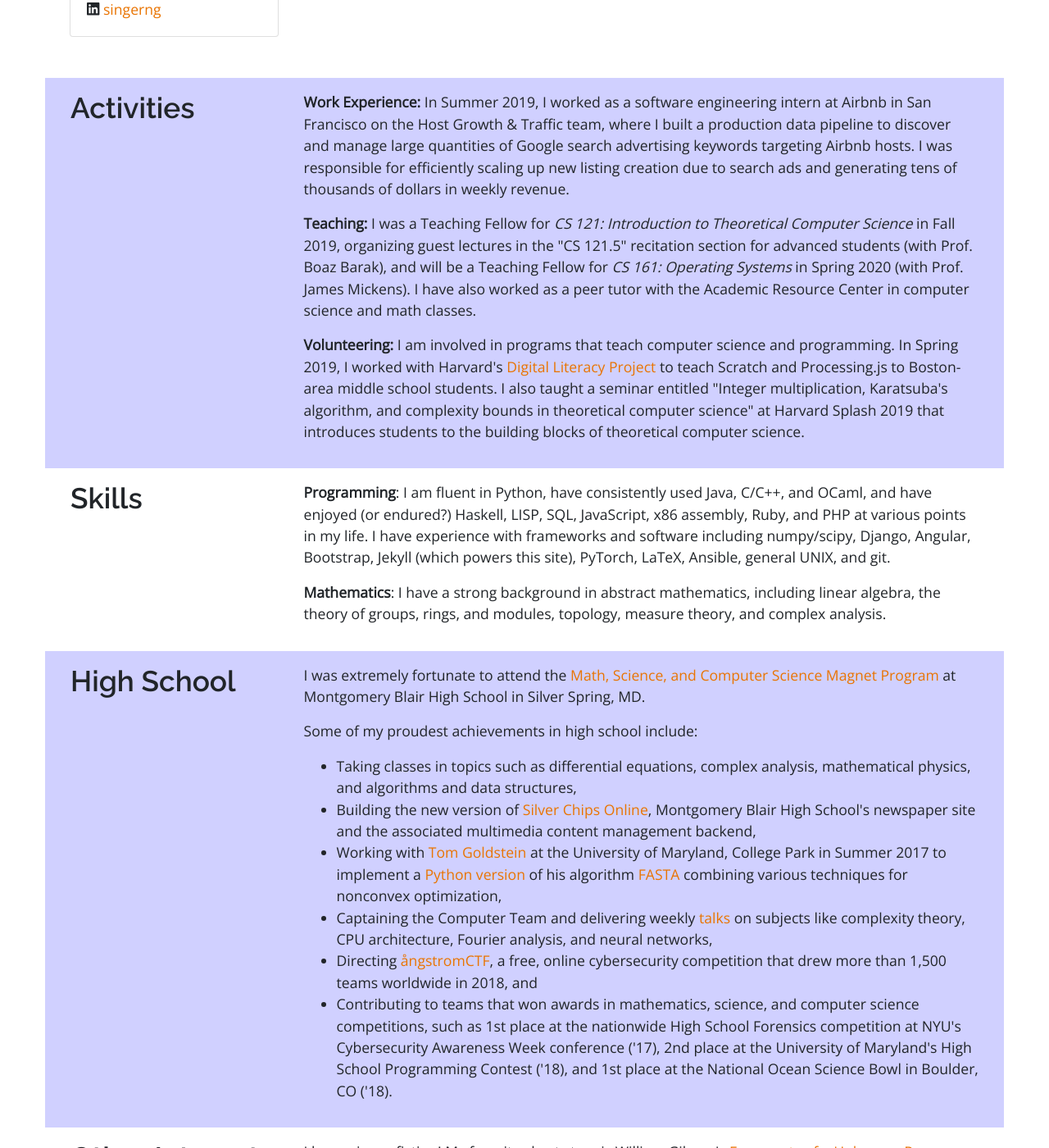
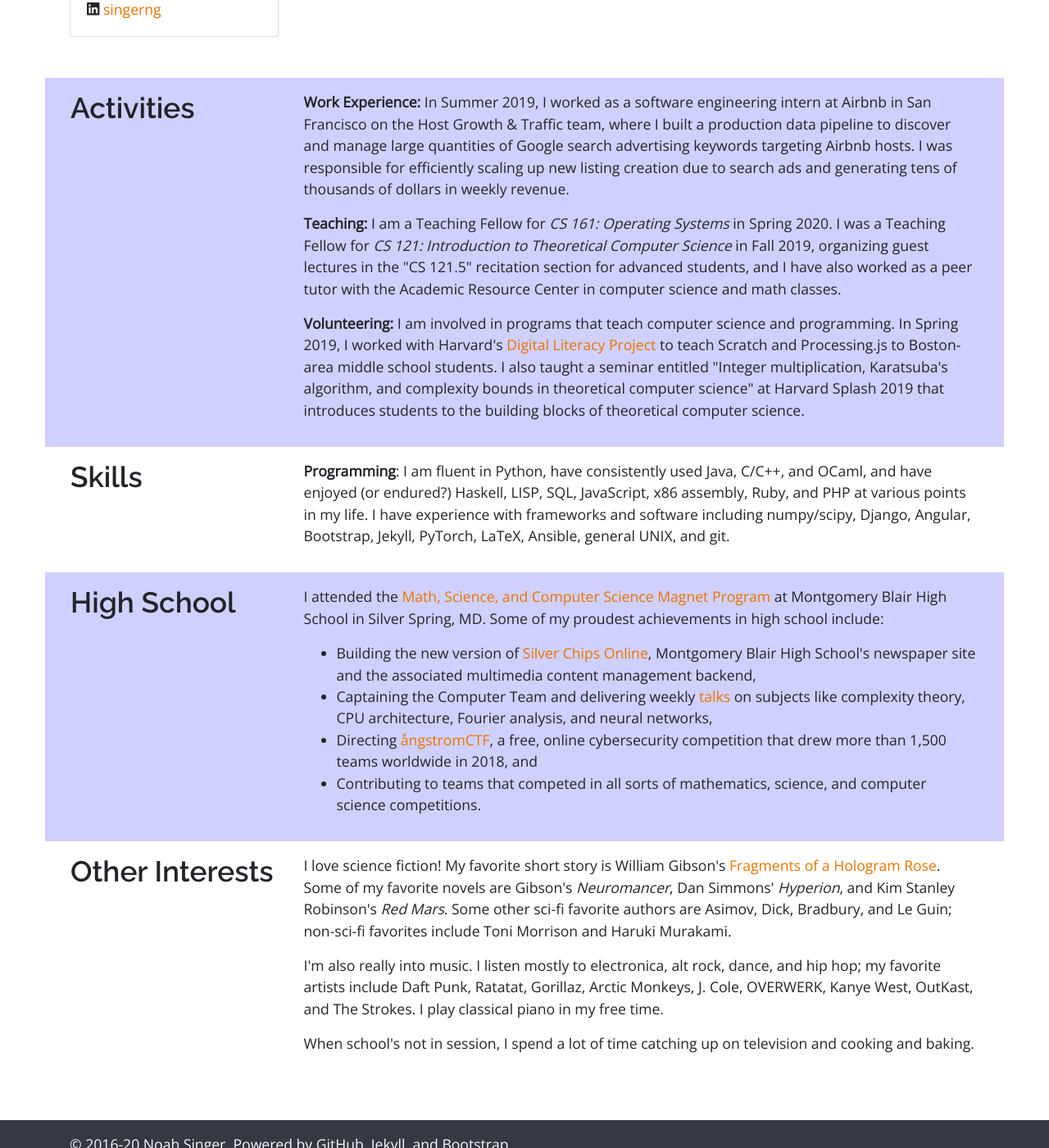
Before and after one commit to singerng/noahsinger.org, a Jekyll site: the page built from index/index.html, in a window 1280 px wide and 1400 px high, scrolled down 545 px. Shown: the whole window at 82% size. Built offline with Jekyll 4.4.1, drawn with Linux system fonts in a browser that asks for light colours; nearby versions of some CDN libraries; some of the changed text lies outside the part shown.

Commit message:
updated index

```diff
--- a/index/index.html
+++ b/index/index.html
@@ -23,8 +23,10 @@
 
   <div class="col-md-9 mb-4">
     <h1>Noah Singer</h1>
-    <p>I study computer science and math at Harvard (Pforzheimer House '22). My primary areas of interest include
-      complexity theory, operating systems and security,
+    <p>I study computer science and math at Harvard (Pforzheimer House '22). I am fascinated
+      by trying to understand what problems computational processes can and cannot solve,
+      how such problmes can best be solved, and what effect solving such problems has on society. I have
+      broad interests in theoretical computer science, as well as in systems
       and machine learning. I hope to pursue a career in research
       after graduating. I also have years of experience with software and web engineering.
 
@@ -33,9 +35,10 @@
       my current and past <a href="/courses">coursework</a>. I occasionally write on my
       <a href="/blog">blog</a>.
 
-    <p>My current areas of research focus (Spring/Summer 2020) are investigating the theoretical
-      foundations of deep learning (both convergence and generalization), and
-      studying the relationship between communication complexity and geometry.</p>
+    <p>As of Spring 2020, some of my current projects include writing a survey on the
+      <a href="/https://en.wikipedia.org/wiki/Fiat–Shamir_heuristic">Fiat-Shamir heuristic</a>
+      in cryptography and investigating generalization in deep neural networks via
+      pithy experiments.</p>
   </div>
 <!--
   <div class="col-md-3">
@@ -64,7 +67,7 @@
       In Summer 2019, I worked as a software engineering intern at Airbnb in San Francisco on the Host Growth &amp; Traffic team, where I built a production data pipeline to discover and manage large quantities of Google search advertising keywords targeting Airbnb hosts. I was responsible for efficiently scaling up new listing creation due to search ads and generating tens of thousands of dollars in weekly revenue.</p>
 
       <p><strong>Teaching:</strong>
-      I was a Teaching Fellow for <em>CS 121: Introduction to Theoretical Computer Science</em> in Fall 2019, organizing guest lectures in the "CS 121.5" recitation section for advanced students (with Prof. Boaz Barak), and will be a Teaching Fellow for <em>CS 161: Operating Systems</em> in Spring 2020 (with Prof. James Mickens). I have also worked as a peer tutor with the Academic Resource Center in computer science
+      I am a Teaching Fellow for <em>CS 161: Operating Systems</em> in Spring 2020. I was a Teaching Fellow for <em>CS 121: Introduction to Theoretical Computer Science</em> in Fall 2019, organizing guest lectures in the "CS 121.5" recitation section for advanced students, and I have also worked as a peer tutor with the Academic Resource Center in computer science
       and math classes.</p>
 
       <p><strong>Volunteering:</strong> I am involved in programs that
@@ -82,43 +85,27 @@
     <div class="col-md-9">
       <p><strong>Programming</strong>: I am fluent in Python, have consistently used Java, C/C++, and OCaml, and have enjoyed (or endured?)
         Haskell, LISP, SQL, JavaScript, x86 assembly, Ruby, and PHP at various points in my life. I have experience with frameworks and software including numpy/scipy,
-        Django, Angular, Bootstrap, Jekyll (which powers this site), PyTorch,
+        Django, Angular, Bootstrap, Jekyll, PyTorch,
         LaTeX, Ansible, general UNIX, and git.
       </p>
-
-      <p><strong>Mathematics</strong>: I have a strong background in abstract mathematics, including linear algebra,
-        the theory of groups, rings, and modules, topology, measure theory,
-        and complex analysis.</p>
     </div>
   </div>
 
   <div class="row section p-3">
     <div class="col-md-3"><h2>High School</h2></div>
     <div class="col-md-9">
-      <p>I was extremely fortunate to attend the <a href="https://mbhs.edu/departments/magnet/">Math, Science, and Computer Science Magnet Program</a>
-        at Montgomery Blair High School in Silver Spring, MD.</p>
-
-      <p>Some of my proudest achievements in high school include:
+      <p>I attended the <a href="https://mbhs.edu/departments/magnet/">Math, Science, and Computer Science Magnet Program</a>
+        at Montgomery Blair High School in Silver Spring, MD. Some of my proudest achievements in high school include:</p>
         <ul>
-          <li>Taking classes in topics such as differential equations, complex analysis, mathematical physics,
-            and algorithms and data structures,</li>
           <li>Building the new version of
             <a href="https://silverchips.mbhs.edu">Silver Chips Online</a>, Montgomery Blair High School's newspaper site and the associated multimedia
             content management backend,</li>
-          <li>Working with <a href="https://www.cs.umd.edu/~tomg/" target="_blank">Tom Goldstein</a> at the
-            University of Maryland, College Park in Summer 2017 to implement a
-            <a href="https://github.com/phasepack/fasta-python" target="_blank">Python version</a> of his
-            algorithm <a href="https://www.cs.umd.edu/~tomg/projects/fasta/" target="_blank">FASTA</a> combining
-            various techniques for nonconvex optimization,</li>
           <li>Captaining the Computer Team and delivering
             weekly <a href="/talks">talks</a> on
             subjects like complexity theory, CPU architecture, Fourier analysis, and neural networks,</li>
           <li>Directing <a href="https://angstromctf.com/">&aring;ngstromCTF</a>,
             a free, online cybersecurity competition that drew more than 1,500 teams worldwide in 2018, and</li>
-          <li>Contributing to teams that won awards in mathematics, science, and computer science competitions,
-            such as 1st place at the nationwide High School Forensics competition at NYU's Cybersecurity Awareness Week conference ('17),
-            2nd place at the University of Maryland's High School Programming Contest ('18), and 1st place at the National Ocean Science Bowl in
-            Boulder, CO ('18).
+          <li>Contributing to teams that competed in all sorts of mathematics, science, and computer science competitions.
             </li>
         </ul>
       </p>
```
